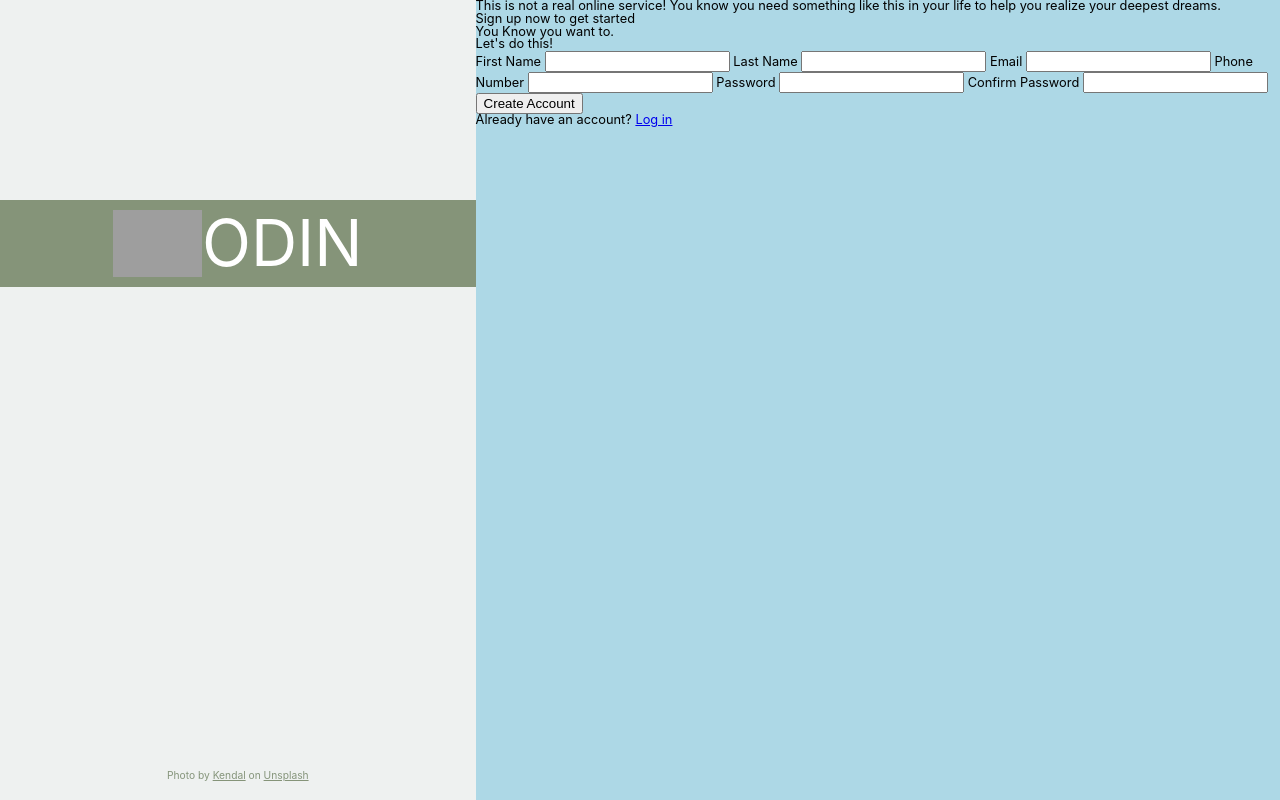
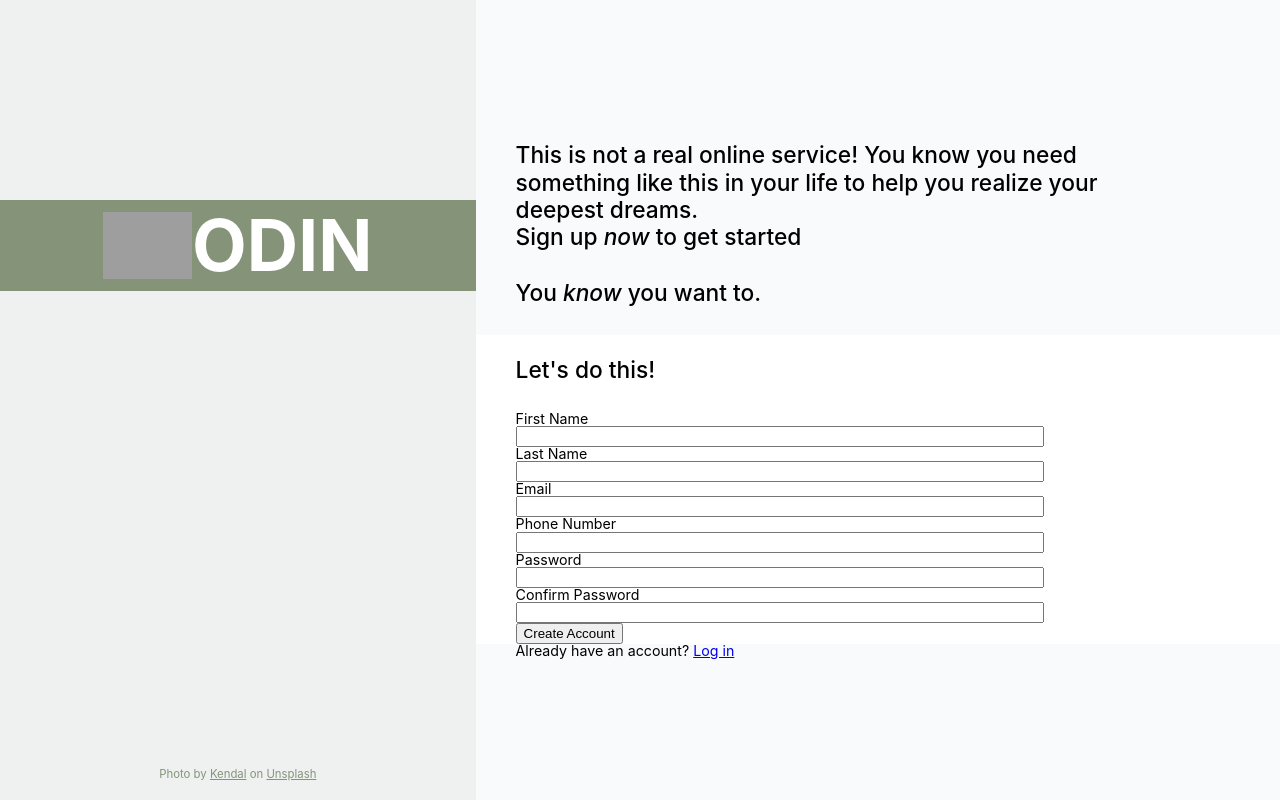
Before and after one commit to ClaudioCamba/sign-up-form, a plain HTML site: page index.html in a window 1280 px wide. Drawn offline with Linux system fonts and the light colour scheme; grey boxes are pictures that could not be loaded.

Commit message:
Style top section of sign-up form fimilar to design

```diff
--- a/css/style.css
+++ b/css/style.css
@@ -89,7 +89,7 @@ video {
   padding: 0;
   border: 0;
   font-size: 100%;
-  font: inherit;
+  /* font: inherit; */
   vertical-align: baseline;
 }
 /* HTML5 display-role reset for older browsers */
@@ -141,8 +141,11 @@ html body {
   --white-color: #fff;
   --padding-10: 10px;
   --green-transparent: rgba(89, 109, 72, 0.7);
+  --padding-45: min(2.813rem, 45px);
+  --padding-60: min(3.75rem, 60px);
+  --padding-196: min(12.25rem, 196px);
 
-  font-size: min(1vw, 16px);
+  font-size: min(1.111vw, 16px);
 }
 
 /* All */
@@ -192,8 +195,58 @@ html body {
   color: var(--green-transparent);
 }
 
-/* Sign-up Form */
+/* Sign-up Form section */
 .signup-container .signup-main {
-  background-color: lightblue;
+  background-color: #f9fafb;
   width: max(62.85%, 905px);
+  display: flex;
+  flex-direction: column;
+  justify-content: center;
 }
+
+/* Sign-up Top */
+.signup-main > h2,
+.signup-main legend {
+  font-size: 1.6rem;
+  font-weight: 500;
+  line-height: 1.2;
+  margin-bottom: 2rem;
+}
+
+.signup-main > h2 em {
+  font-style: revert;
+}
+
+/* Sing-up Middle */
+.signup-main form {
+  background-color: #fff;
+  padding: 1.5rem var(--padding-196) 1.5rem var(--padding-45);
+  position: relative;
+}
+
+.signup-main fieldset {
+  display: flex;
+  flex-wrap: wrap;
+  /* gap: min(4.8611vw, 70px); */
+}
+
+fieldset > label {
+  flex: 1 1 262px;
+  margin-right: min(4.8611vw, 70px);
+}
+
+fieldset > label > input {
+  display: block;
+  width: 100%;
+}
+
+/* Sign-up Bottom */
+input[type="submit"] {
+  position: absolute;
+  bottom: 0;
+}
+
+.signup-main > h2,
+.signup-main > p {
+  padding: 0 8rem 0 var(--padding-45);
+}
--- a/index.html
+++ b/index.html
@@ -34,10 +34,11 @@
       <div class="signup-main">
         <h2>
           This is not a real online service! You know you need something like
-          this in your life to help you realize your deepest dreams.
+          this in your life to help you realize your deepest dreams. <br />
+          Sign up <i>now</i> to get started
         </h2>
-        <h2>Sign up <em>now</em> to get started</h2>
-        <h2>You <em>Know</em> you want to.</h2>
+
+        <h2>You <i>know</i> you want to.</h2>
 
         <form>
           <fieldset>
```
